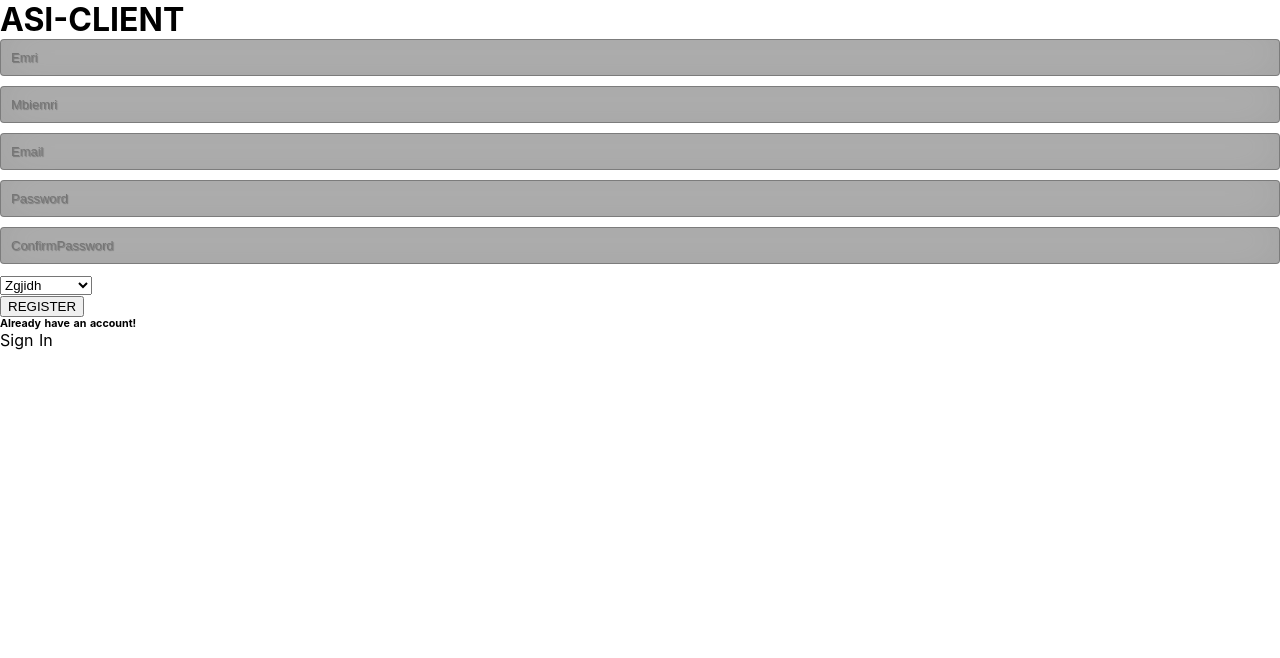
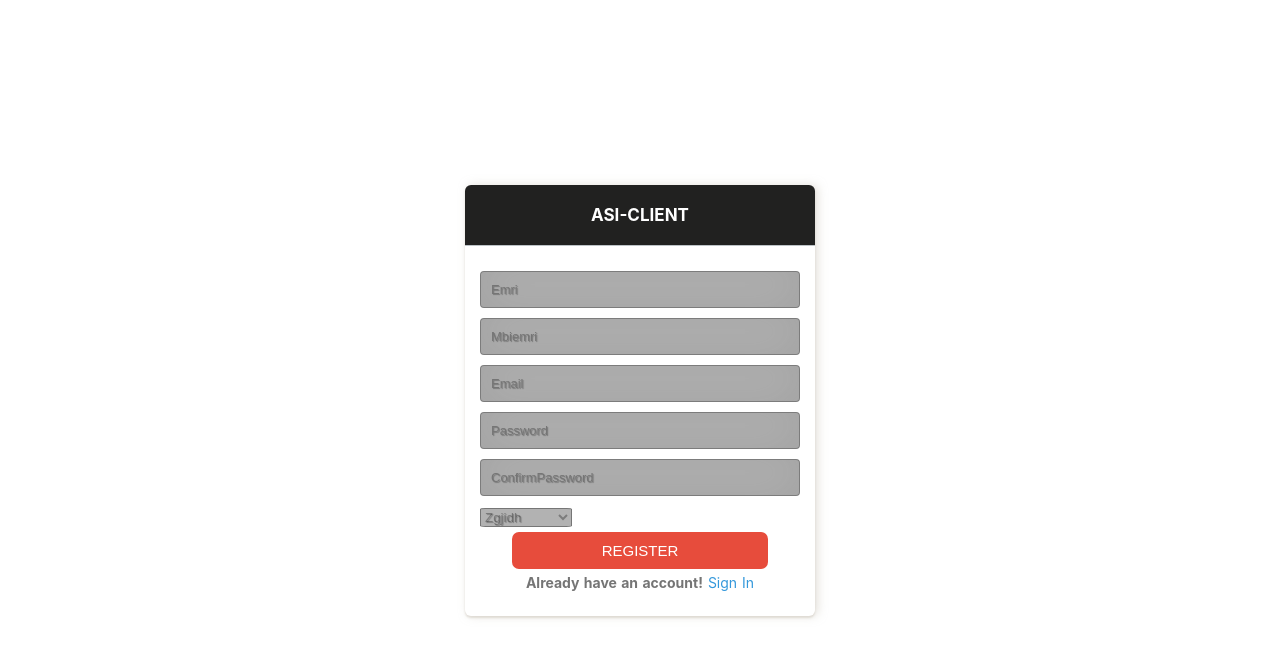
Before and after one commit to kristinadinellari/ASI-client, a Nuxt app: page /signup in a window 1280 px wide. Shown: the top 658 px of the page. Built offline with nearby package versions, Linux system fonts and the light colour scheme.

Commit message:
--add:SignUp form

```diff
--- a/assets/sass/signup.scss
+++ b/assets/sass/signup.scss
@@ -1,4 +1,4 @@
-.login-register-container {
+.register-container {
   width: 100%;
   height: 100vh;
   display: flex;
```
